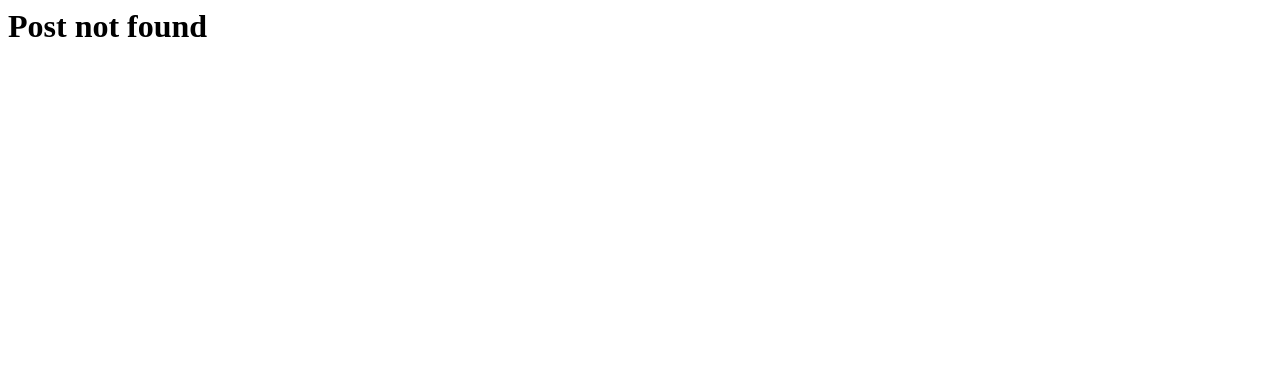
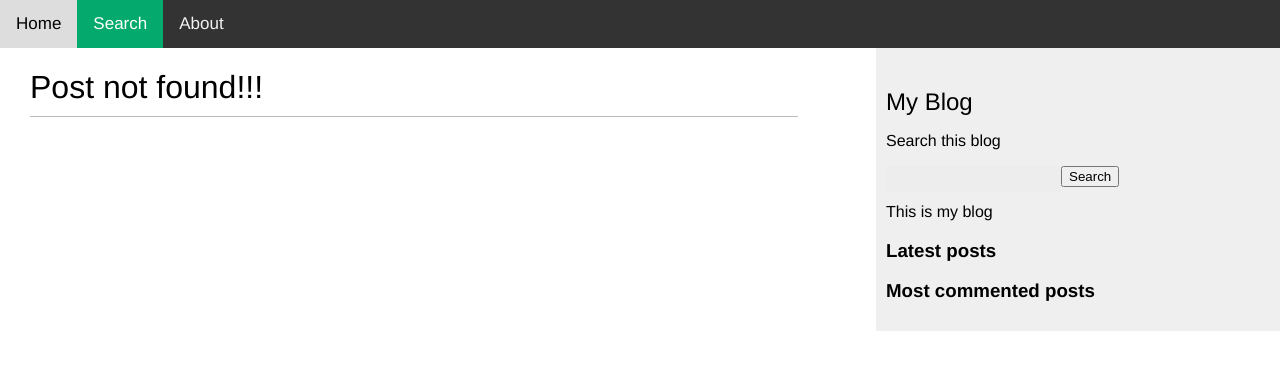
Before and after one commit to taksandes26/myblog, a Django app: page /post/2024/06/10/1/ in a window 1280 px wide. Shown: the top 370 px of the page. Run offline with Django 5.2, Linux system fonts and the light colour scheme; data that the repository does not hold is empty.

Commit message:
updated forms, templates, urls and static/css file

```diff
--- a/myblog/settings.py
+++ b/myblog/settings.py
@@ -36,7 +36,9 @@ INSTALLED_APPS = [
     'django.contrib.messages',
     'django.contrib.staticfiles',
     # 'posts.apps.PostsConfig',
-    'posts'
+    'posts',
+    'taggit',
+
 ]
 
 MIDDLEWARE = [
@@ -112,7 +114,7 @@ USE_TZ = True
 # https://docs.djangoproject.com/en/5.0/howto/static-files/
 
 STATIC_URL = 'static/'
-
+STATICFILES_DIRS = ['static']
 # Default primary key field type
 # https://docs.djangoproject.com/en/5.0/ref/settings/#default-auto-field
 
--- a/myblog/urls.py
+++ b/myblog/urls.py
@@ -20,7 +20,7 @@ from django.urls import path, include
 
 urlpatterns = [
     path('admin/', admin.site.urls),
-    path('', include('posts.urls')),
+    path('', include('posts.urls', namespace='posts')),
 ]
 
 # http://127.0.0.1:8000/posts/
--- a/posts/forms.py
+++ b/posts/forms.py
@@ -24,3 +24,7 @@ class EmailPostForm(forms.Form):
     email = forms.EmailField()
     to = forms.EmailField()
     comments = forms.CharField(required=False, widget=forms.Textarea)
+
+
+class SearchForm(forms.Form):
+    query = forms.CharField()
--- /dev/null
+++ b/posts/templates/404.html
@@ -0,0 +1,7 @@
+{% extends 'base.html' %}
+{% block title %} Error - 404 {% endblock %}
+{% block content %}
+
+    <h1>Post not found!!!</h1>
+
+{% endblock %}
--- /dev/null
+++ b/posts/templates/base.html
@@ -0,0 +1,52 @@
+{% load static %}
+<!DOCTYPE html>
+<html lang="en">
+<head>
+    <meta charset="UTF-8">
+    <title>{% block title %}Title{% endblock %}</title>
+    <link rel="stylesheet" href="{% static "css/style.css" %}">
+</head>
+<body>
+    <div class="topnav">
+        <a href="{% url 'posts:post_list' %}"> Home </a>
+        <a class="active" href="{% url 'posts:search_post' %}"> Search </a>
+        <a href="#About">About</a>
+      </div>
+
+    <div id="content">
+        {% block content %}
+
+        {% endblock %}
+    </div>
+
+    <div id="sidebar">
+        <h2>My Blog</h2>
+        <p>Search this blog</p>
+        <form method="get" action="{% url 'posts:search_post' %}">
+            <input type="text" name="query">
+            <button type="submit">Search</button>
+        </form>
+
+        <p>This is my blog</p>
+{#      <p>Total posts: {% total_posts %} </p>#}
+        <h3>Latest posts</h3>
+ {#                {% show_latest_post %}#}
+        <ul>
+            {% for post in latest_posts %}
+            <li><a href="{{ post.get_absolute_url }}">{{ post.title }}</a>
+            </li>
+            {% endfor %}
+        </ul>
+        <h3>Most commented posts</h3>
+  {#                 {% get_most_commented_posts as most_commented_posts %}#}
+        <ul>
+            {% for post in most_commented_posts %}
+            <li><a href="{{ post.get_absolute_url }}">{{ post.title }}</a></li>
+            {% endfor %}
+        </ul>
+    </div>
+
+    {% block footer %}
+    {% endblock %}
+</body>
+</html>
--- a/posts/templates/snippets/comment_form.html
+++ b/posts/templates/snippets/comment_form.html
@@ -1,6 +1,6 @@
 <h2>Add a comment</h2>
-<form action="{% url 'post_comment' post.id  %}" method="post">
+<form action="{% url 'posts:post_comment' post.id  %}" method="post">
     {% csrf_token %}
-    {{ comment_form.as_p }}
+    {{ form.as_p }}
     <input type="submit" value="Add Comment">
 </form>
--- a/posts/urls.py
+++ b/posts/urls.py
@@ -1,12 +1,14 @@
 from django.urls import path
 
 from . import views
-from .views import post_list, post_details, post_comment, share_post, search_post
+from .views import post_list, post_detail, post_comment, share_post, search_post
 
+app_name = 'posts'
 urlpatterns = [
     path('', post_list, name='post_list'),
-    path('post/<int:year>/<int:month>/<int:day>/<slug:post_slug>/', post_details, name='post_details'),
+    path('tag/<slug:tag_slug>/', post_list, name='post_list_by_tag'),
+    path('post/<int:year>/<int:month>/<int:day>/<slug:post_slug>/', post_detail, name='post_detail'),
     path('<int:post_id>/comment/', post_comment, name='post_comment'),
     path('<int:post_id>/share/', share_post, name='share_post'),
-    path('search/', search_post, name='search_post')
+    path('search/', search_post, name='search_post'),
 ]
--- a/posts/views.py
+++ b/posts/views.py
@@ -1,28 +1,51 @@
 from django.http import HttpResponse
 from django.shortcuts import render, get_object_or_404
 from .models import Post, Comment
-from .forms import CommentModelForm,EmailPostForm
-from django.core.paginator import Paginator,PageNotAnInteger
+from .forms import CommentModelForm, EmailPostForm, SearchForm
+from django.core.paginator import Paginator, PageNotAnInteger
 from django.core.mail import send_mail
 from django.db.models import Q
+from django.views.decorators.http import require_POST
+from taggit.models import Tag
+from django.db.models import Count
 
 
-def post_list(request):
+def post_list(request, tag_slug=None):
+
     posts = Post.objects.filter(status='published')
-
+    paginator = None
+    tag = None
+    if tag_slug:
+        tag = get_object_or_404(Tag, slug=tag_slug)
+        posts = posts.filter(tags__in=[tag])
     try:
         posts_per_page = 3
         paginator = Paginator(object_list=posts,per_page=posts_per_page)
         page_number = request.GET.get('page',1)
         page_obj = paginator.page(page_number)
-        return render(request, 'posts/post_list.html', context={'page_obj':page_obj, 'all_posts': posts})
 
     except PageNotAnInteger:
         page_obj = paginator.page(1)
+    except Empty_page:
+        page_obj = paginator.page(paginator.num_pages)
+
+    latest = Post.get_latest_post()
+    post_count = 3
+    latest_post = Post.objects.filter(status='published').order_by('-publish')[:post_count]
+
+    published_post = Post.objects.filter(status='published')
+    most_commented_post = published_post.annotate(total_comments=Count('comments')).order_by('-total_comments')[:post_count]
+
+    return render(
+        request,
+        'posts/list.html',
+        context={'posts': page_obj,'tag':tag,'latest_posts':latest_post,'most_commented_posts':most_commented_post})
 
 
 
-def post_details(request, year, month, day, post_slug):
+
+
+def post_detail(request, year, month, day, post_slug):
     try:
         post_detail = Post.objects.get(
             publish__year=year,
@@ -32,14 +55,17 @@ def post_details(request, year, month, day, post_slug):
         )
 
     except Post.DoesNotExist:
-        return HttpResponse('<h1>Post not found</h1>')
+        return render(request,'404.html')
 
     comments = Comment.objects.filter(post=post_detail, active=True)
     comment_form = CommentModelForm()
-    context = {'post': post_detail, 'comments': comments, 'comment_form': comment_form}
-    return render(request, 'posts/post_detail.html', context=context)
-
-
+    post_list = 4
+    post_tags_ids = post_detail.tags.values_list("id",flat=True)
+    similar_posts = Post.published.filter(tags__in=post_tags_ids).exclude(id=post_detail.id)
+    similar_posts = similar_posts.annotate(same_tags = Count('tags')).order_by('-same_tags','-publish')[:post_list]
+    context = {"post":post_detail,"comments":comments,"form":comment_form,"similar_posts":similar_posts}
+    return render(request,'posts/detail.html',context=context)
+@require_POST
 def post_comment(request, post_id):
     post = get_object_or_404(Post, id=post_id)
 
@@ -79,9 +105,16 @@ def share_post(request, post_id):
 
 
 def search_post(request):
-    query = request.GET.get('query')
-    searched_post = Post.objects.filter(
-        Q(title__icontains=query)|Q(content__icontains=query)|
-        Q(author__username__icontains=query)
-    ).distinct()
-    return render(request,'posts/search.html',context={'posts':searched_post,'query':query})
+    search_form = SearchForm()
+
+    if 'query' in  request.GET:
+        search_form = SearchForm(request.GET)
+        if search_form.is_valid():
+            query = search_form.cleaned_data['query']
+            results = Post.published.filter(
+            Q(title__icontains=query)|Q(content__icontains=query)|
+            Q(author__username__icontains=query)
+            ).distinct()
+            return render(request,'posts/search.html',context={'results':results,'query':query})
+    else:
+        return render(request,'posts/search.html',context={'form':search_form})
--- /dev/null
+++ b/static/css/style.css
@@ -0,0 +1,122 @@
+/* Add a black background color to the top navigation */
+.topnav {
+    background-color: #333;
+    overflow: hidden;
+  }
+
+  /* Style the links inside the navigation bar */
+  .topnav a {
+    float: left;
+    color: #f2f2f2;
+    text-align: center;
+    padding: 14px 16px;
+    text-decoration: none;
+    font-size: 17px;
+  }
+
+  /* Change the color of links on hover */
+  .topnav a:hover {
+    background-color: #ddd;
+    color: black;
+  }
+
+  /* Add a color to the active/current link */
+  .topnav a.active {
+    background-color: #04AA6D;
+    color: white;
+  }
+
+body {
+    margin:0;
+    padding:0;
+    font-family:helvetica, sans-serif;
+}
+
+a {
+    color:#00abff;
+    text-decoration:none;
+}
+
+h1 {
+    font-weight:normal;
+    border-bottom:1px solid #bbb;
+    padding:0 0 10px 0;
+}
+
+h2 {
+    font-weight:normal;
+    margin:30px 0 0;
+}
+
+#content {
+    float:left;
+    width:60%;
+    padding:0 0 0 30px;
+}
+
+#sidebar {
+    float:right;
+    width:30%;
+    padding:10px;
+    background:#efefef;
+    height:100%;
+}
+
+p.date {
+    color:#ccc;
+    font-family: georgia, serif;
+    font-size: 12px;
+    font-style: italic;
+}
+
+/* pagination */
+.pagination {
+    margin:40px 0;
+    padding-bottom: 40px;
+    font-weight:bold;
+}
+
+/* forms */
+label {
+    float:left;
+    clear:both;
+    color:#333;
+    margin-bottom:4px;
+}
+input, textarea {
+    clear:both;
+    float:left;
+    margin:0 0 10px;
+    background:#ededed;
+    border:0;
+    padding:6px 10px;
+    font-size:12px;
+}
+input[type=submit] {
+    font-weight:bold;
+    background:#00abff;
+    color:#fff;
+    padding:10px 20px;
+    font-size:14px;
+    text-transform:uppercase;
+    margin-bottom: 100px;
+}
+.errorlist {
+    color:#cc0033;
+    float:left;
+    clear:both;
+    padding-left:10px;
+}
+
+/* comments */
+.comment {
+    padding:10px;
+}
+.comment:nth-child(even) {
+    background:#efefef;
+}
+.comment .info {
+    font-weight:bold;
+    font-size:12px;
+    color:#666;
+}
```
Also changed, not shown: posts/models.py (+28 -2 lines), posts/templates/posts/comment.html (+12 -15 lines), posts/templates/posts/detail.html (added, +44 -0 lines), posts/templates/posts/list.html (added, +30 -0 lines), posts/templates/posts/post_detail.html (deleted, +0 -31 lines), posts/templates/posts/post_list.html (deleted, +0 -46 lines), posts/templates/posts/search.html (+29 -15 lines), posts/templates/posts/share.html (+19 -20 lines), posts/templates/snippets/pagination.html (added, +13 -0 lines), posts/migrations/0004_post_tags.py (added).
